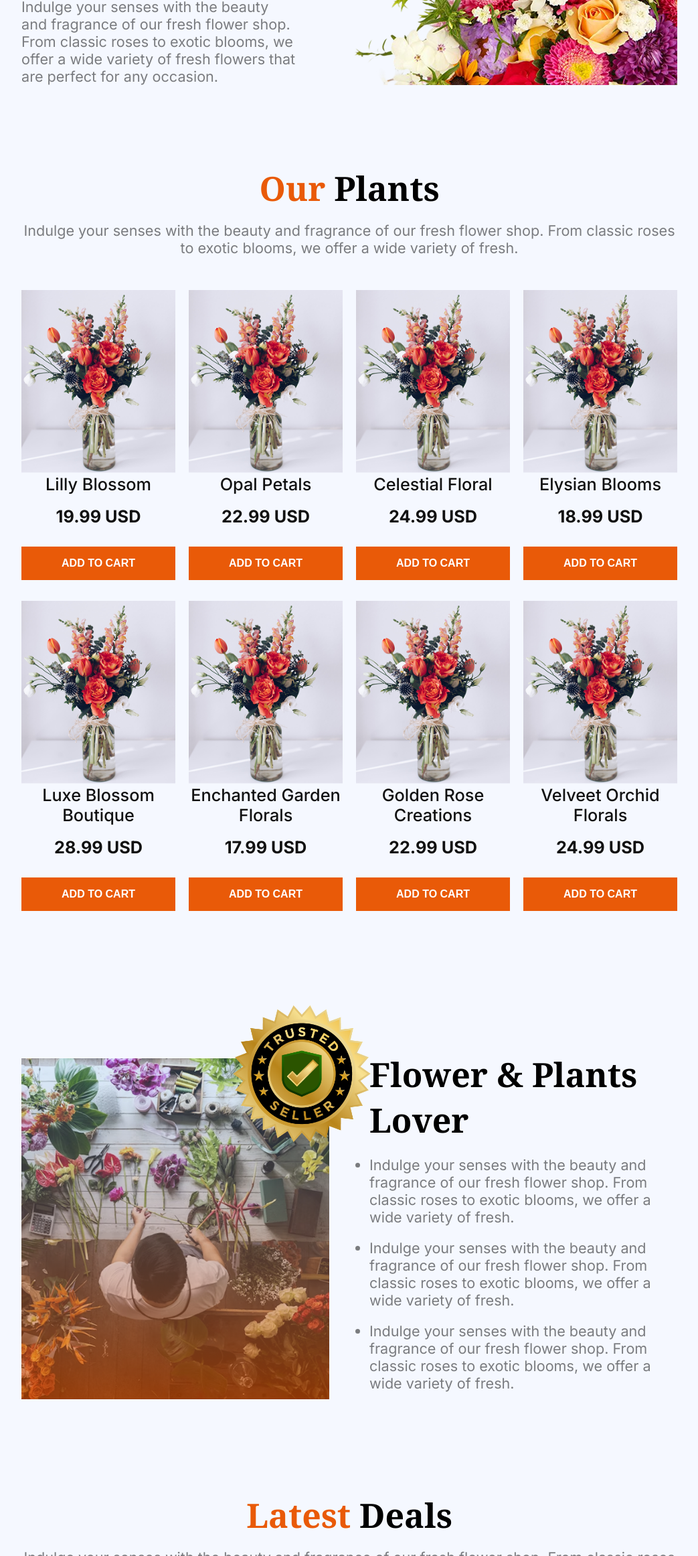
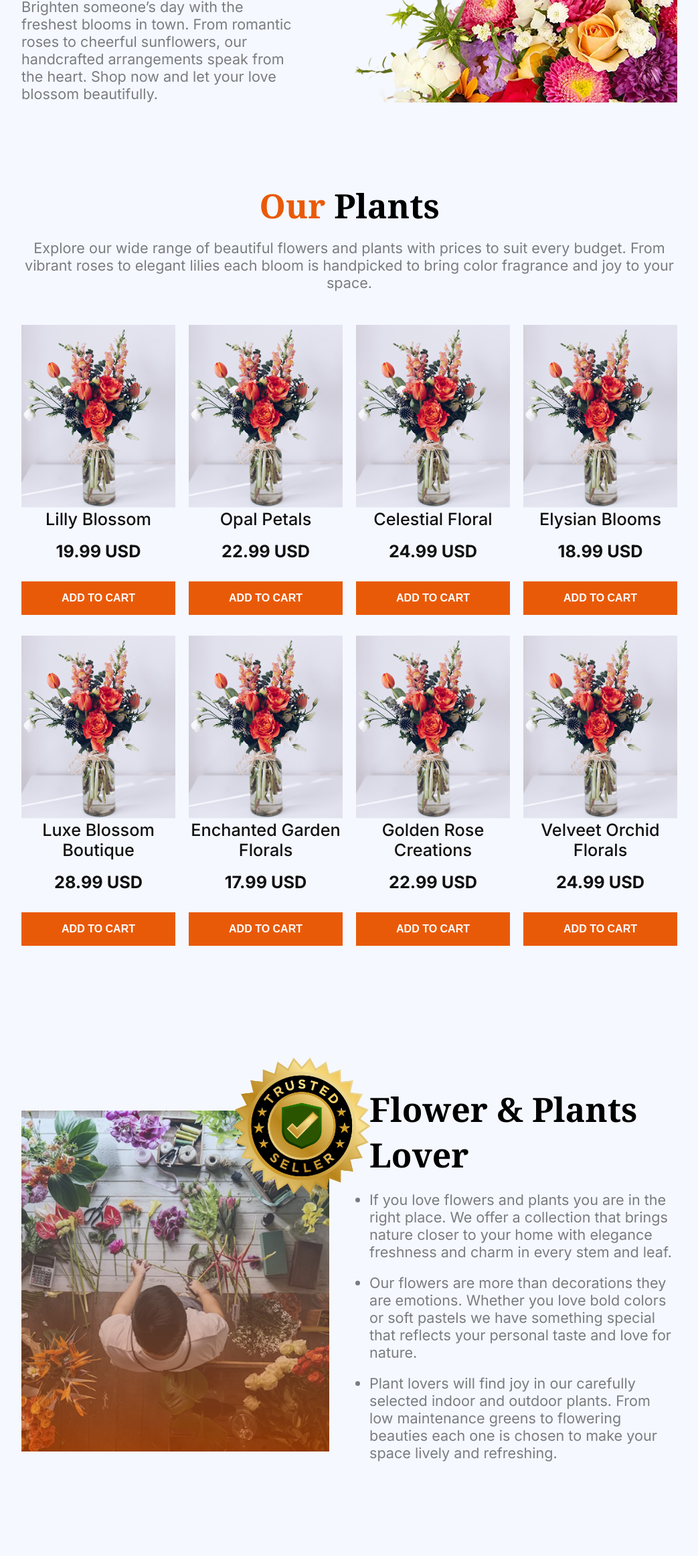
Before and after one commit to Avishek02/assignment02_flower_market, a plain HTML site: page index.html in a window 1280 px wide. Shown: the part 477-2800 px from the top of the page at 67% size, without its empty margins (118-1161 px from the left). Drawn offline with Linux system fonts and the light colour scheme.

Commit message:
dummy text replaced with real ones and some minor changes

```diff
--- a/css/styles.css
+++ b/css/styles.css
@@ -487,6 +487,10 @@ footer li a {
         font-size: 0.9rem;
     }
 
+    .plants-lover-description ul{
+        padding-left: 0.8rem;
+    }
+
 
     /* Latest deals styles  */
 
--- a/index.html
+++ b/index.html
@@ -37,8 +37,8 @@
                 <h1 class="banner-title font-primary">ALWAYS <span class="color-primary">FRESH</span></h1>
                 <h1 class="banner-title color-primary font-primary">FLOWERS</h1>
                 <p class="banner-description font-secondary">
-                    Indulge your senses with the beauty and fragrance of our fresh flower shop. From classic roses to
-                    exotic blooms, we offer a wide variety of fresh flowers that are perfect for any occasion.
+                    Brighten someone’s day with the freshest blooms in town. From romantic roses to cheerful sunflowers,
+                    our handcrafted arrangements speak from the heart. Shop now and let your love blossom beautifully.
                 </p>
             </div>
             <img src="assets/hero-flower.png" alt="" class="banner-img">
@@ -52,9 +52,9 @@
             <div class="our-plants-heading">
                 <h1 class="our-plants-title font-primary"><span class="color-primary">Our</span> Plants</h1>
                 <p class="our-plants-description font-secondary text-center">
-                    Indulge your senses with the beauty and fragrance of our fresh flower shop. From classic roses to
-                    exotic
-                    blooms, we offer a wide variety of fresh.
+                    Explore our wide range of beautiful flowers and plants with prices to suit every budget. From
+                    vibrant roses to elegant lilies each bloom is handpicked to bring color fragrance and joy to your
+                    space.
                 </p>
             </div>
 
@@ -161,19 +161,17 @@
                 <h1 class="plants-lover-title font-primary">Flower & Plants Lover</h1>
                 <ul>
                     <li class="font-secondary">
-                        Indulge your senses with the beauty and fragrance of our fresh flower shop. From classic roses
-                        to exotic blooms, we offer a wide variety of fresh.
-
+                        If you love flowers and plants you are in the right place. We offer a collection that brings
+                        nature closer to your home with elegance freshness and charm in every stem and leaf.
                     </li>
                     <li class="font-secondary">
-                        Indulge your senses with the beauty and fragrance of our fresh flower shop. From classic roses
-                        to exotic blooms, we offer a wide variety of fresh.
-
+                        Our flowers are more than decorations they are emotions. Whether you love bold colors or soft
+                        pastels we have something special that reflects your personal taste and love for nature.
                     </li>
                     <li class="font-secondary">
-                        Indulge your senses with the beauty and fragrance of our fresh flower shop. From classic roses
-                        to exotic blooms, we offer a wide variety of fresh.
-
+                        Plant lovers will find joy in our carefully selected indoor and outdoor plants. From low
+                        maintenance greens to flowering beauties each one is chosen to make your space lively and
+                        refreshing.
                     </li>
                 </ul>
 
@@ -186,8 +184,9 @@
             <div class="latest-deals-headings">
                 <h1 class="latest-deals-title font-primary"><span class="color-primary">Latest</span> Deals</h1>
                 <p class="latest-deals-subtitles font-secondary text-center">
-                    Indulge your senses with the beauty and fragrance of our fresh flower
-                    shop. From classic roses to exotic blooms, we offer a wide variety of fresh.
+                    Discover our best flower deals of the season. Enjoy fresh hand-tied bouquets at amazing prices.
+                    These special offers are limited time only so grab your favorite blooms before they are gone. Shop
+                    beauty save more.
                 </p>
             </div>
 
@@ -230,8 +229,9 @@
     <footer>
         <div class="brand-details">
             <img src="assets/logo.png" alt="">
-            <p class="brand-description font-secondary">Indulge your senses with the beauty and fragrance of our fresh
-                flower shop. </p>
+            <p class="brand-description font-secondary">
+                Thank you for visiting our flower shop. We are here to make your moments special with fresh blooms and heartfelt service.
+            </p>
         </div>
         <div class="menu-items">
             <ul class="menu-items-one">
```
